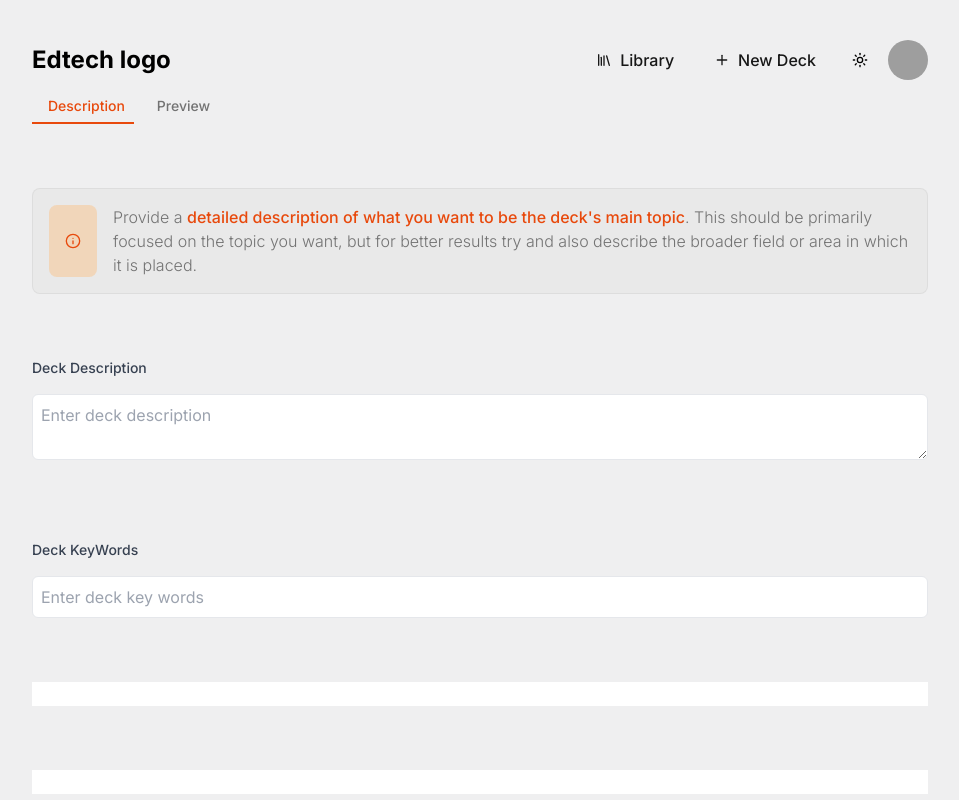
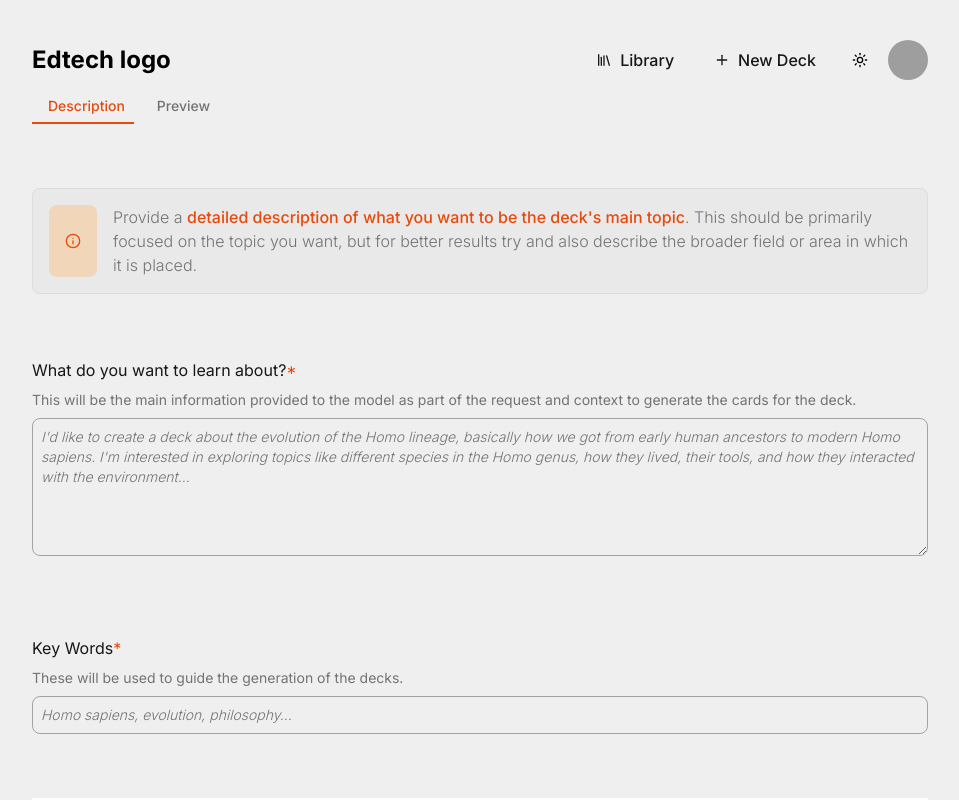
Before and after one commit to cacosat/ed-front, a Next.js app: page /deck/create in a window 1280 px wide. Shown: the top 800 px of the page, without its empty margins (160-1119 px from the left). Built offline with nearby package versions, Linux system fonts and the light colour scheme; grey boxes are pictures that could not be loaded.

Commit message:
form work

```diff
--- a/app/deck/create/page.js
+++ b/app/deck/create/page.js
@@ -21,13 +21,29 @@ export default function DeckCreate({ children }) {
                 <div>
                     <form onSubmit={handleSubmit}>
                         <div className="flex flex-col gap-16">
-                            <div className="flex flex-col gap-4">
-                                <label htmlFor="deckDescription" className="text-sm font-medium text-gray-700">Deck Description</label>
-                                <textarea id="deckDescription" type="text" className="border rounded-md p-2" placeholder="Enter deck description"></textarea>
+                            <div className="flex flex-col gap-2">
+                                <div className="flex flex-col gap-2">
+                                    <label htmlFor="deckDescription" className="text-base text-text-primary-light dark:text-text-primary-dark">What do you want to learn about?<span className="text-accent">*</span></label>
+                                    <p className="text-sm text-text-secondary-light dark:text-text-secondary-dark">This will be the main information provided to the model as part of the request and context to generate the cards for the deck.</p>
+                                </div>
+                                <textarea
+                                    id="deckDescription"
+                                    className="placeholder:text-text-secondary-light dark:placeholder:text-text-secondary-dark placeholder:italic placeholder:font-light text-sm border border-stroke-light-gray dark:border-stroke-dark-gray focus:outline-none focus:border-accent dark:focus:border-accent bg-background-light focus:bg-background-card-light dark:bg-background-dark dark:focus:bg-background-card-dark  rounded-lg p-2 transition-all"
+                                    placeholder="I'd like to create a deck about the evolution of the Homo lineage, basically how we got from early human ancestors to modern Homo sapiens. I'm interested in exploring topics like different species in the Homo genus, how they lived, their tools, and how they interacted with the environment..."
+                                    rows={'6'}
+                                ></textarea>
                             </div>
-                            <div className="flex flex-col gap-4 mt-4">
-                                <label htmlFor="deckKeyWords" className="text-sm font-medium text-gray-700">Deck KeyWords</label>
-                                <input id="deckKeyWords" className="border rounded-md p-2" rows="4" placeholder="Enter deck key words"></input>
+                            <div className="flex flex-col gap-2 mt-4">
+                                <div className="flex flex-col gap-2">
+                                    <label htmlFor="deckDescription" className="text-base text-text-primary-light dark:text-text-primary-dark">Key Words<span className="text-accent">*</span></label>
+                                    <p className="text-sm text-text-secondary-light dark:text-text-secondary-dark">These will be used to guide the generation of the decks.</p>
+                                </div>
+                                <input
+                                    id="deckKeyWords"
+                                    className="placeholder:text-text-secondary-light dark:placeholder:text-text-secondary-dark placeholder:italic placeholder:font-light text-sm border border-stroke-light-gray dark:border-stroke-dark-gray focus:outline-none focus:border-accent dark:focus:border-accent bg-background-light focus:bg-background-card-light dark:bg-background-dark dark:focus:bg-background-card-dark  rounded-lg p-2 transition-all"
+                                    rows="4"
+                                    placeholder="Homo sapiens, evolution, philosophy..."
+                                ></input>
                             </div>
                             <input />
                             <input />
--- a/tailwind.config.js
+++ b/tailwind.config.js
@@ -20,7 +20,9 @@ module.exports = {
 			},
 			stroke: {
 				'dark-light': '#FFFFFF0D', // 0D = 5% opacity
-				'light-light': '#0000000D'
+				'light-light': '#0000000D',
+				'dark-gray': '#61646B',
+				'light-gray': '#a3a3a3',
 			},
   			foreground: 'var(--foreground)',
 			divider: {
```
